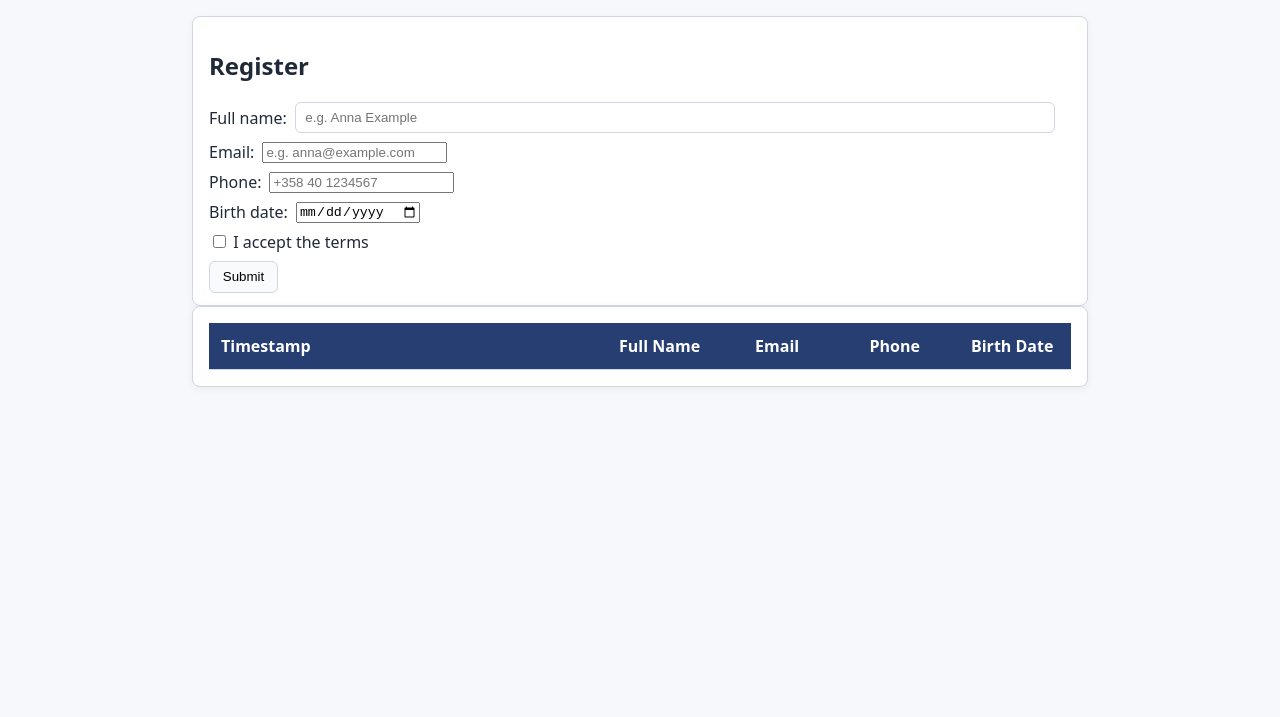
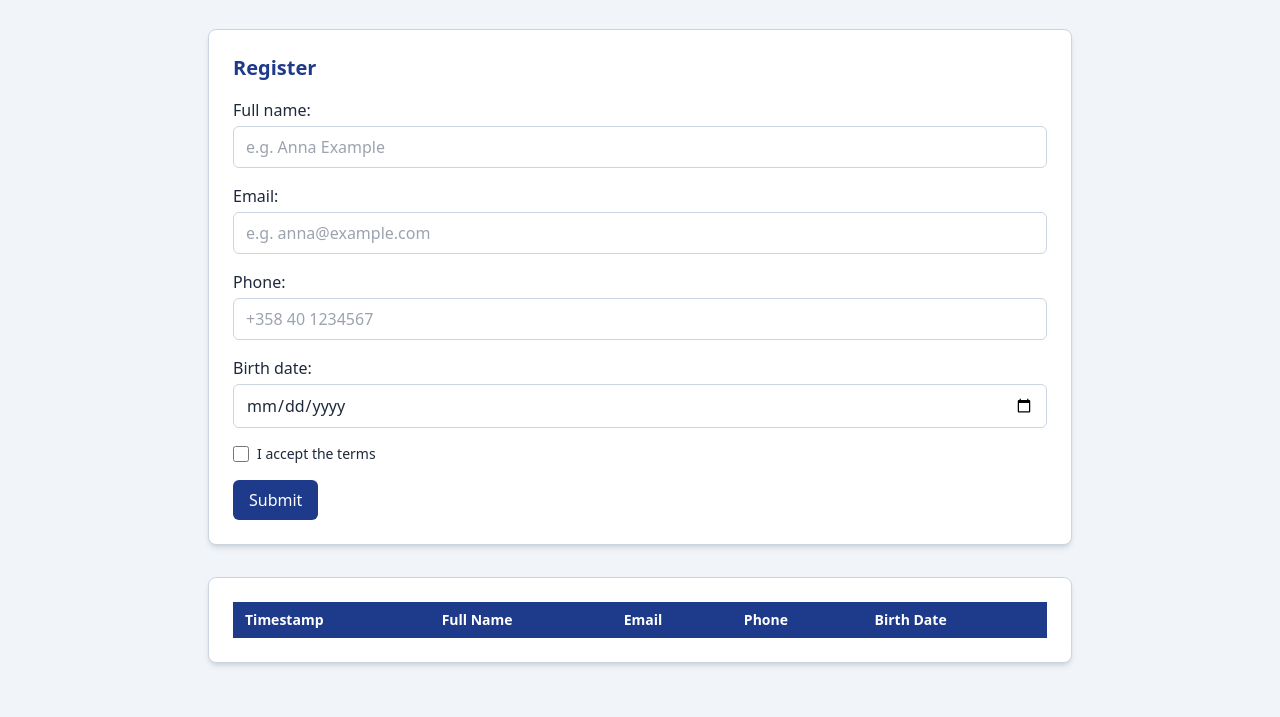
Before and after one commit to Dogsters03/Dogsters03.github.io, a plain HTML site: page index.html in a window 1280 px wide. Shown: the part 83-800 px from the top of the page. Drawn offline with nearby package versions, Linux system fonts and the light colour scheme.

Commit message:
Add files via upload

```diff
--- a/index.html
+++ b/index.html
@@ -3,71 +3,83 @@
 <head>
   <meta charset="UTF-8" />
   <title>Registration Form</title>
-  <link rel="stylesheet" href="style.css" />
+  <script src="https://cdn.tailwindcss.com"></script>
   <script defer src="index.js"></script>
 </head>
-<body>
+<body class="bg-slate-100 text-slate-800 font-sans">
   <!--
     Author: Mona Määttänen
-    Date: 2025-11-03
+    Date: 2025-11-12
   -->
-  <header class="site-header">
-    <h1>Registration Form</h1>
+
+  <!-- Header -->
+  <header class="bg-blue-900 text-white py-6 text-center">
+    <h1 class="text-2xl font-semibold">Registration Form</h1>
   </header>
 
-  <main class="content">
-    <section class="controls" aria-label="User Registration">
-      <h2>Register</h2>
-      <form id="registrationForm" novalidate>
+  <!-- Main -->
+  <main class="max-w-4xl mx-auto my-8 px-4">
+    <!-- Form Section -->
+    <section class="bg-white border border-slate-300 rounded-lg p-6 shadow-md mb-8" aria-label="User Registration">
+      <h2 class="text-xl font-semibold mb-4 text-blue-900">Register</h2>
+
+      <form id="registrationForm" novalidate class="space-y-4">
         <input type="hidden" id="timestamp" name="timestamp">
 
-        <div class="form-row">
-          <label for="fullName">Full name:</label>
-          <input type="text" id="fullName" name="fullName" placeholder="e.g. Anna Example">
-          <span class="error" id="nameError"></span>
+        <div>
+          <label for="fullName" class="block font-medium mb-1">Full name:</label>
+          <input type="text" id="fullName" name="fullName" placeholder="e.g. Anna Example"
+                 class="w-full border border-slate-300 rounded-md px-3 py-2 focus:outline-none focus:ring-2 focus:ring-blue-900">
+          <span id="nameError" class="text-red-600 text-sm mt-1 block"></span>
         </div>
 
-        <div class="form-row">
-          <label for="email">Email:</label>
-          <input type="email" id="email" name="email" placeholder="e.g. anna@example.com">
-          <span class="error" id="emailError"></span>
+        <div>
+          <label for="email" class="block font-medium mb-1">Email:</label>
+          <input type="email" id="email" name="email" placeholder="e.g. anna@example.com"
+                 class="w-full border border-slate-300 rounded-md px-3 py-2 focus:outline-none focus:ring-2 focus:ring-blue-900">
+          <span id="emailError" class="text-red-600 text-sm mt-1 block"></span>
         </div>
 
-        <div class="form-row">
-          <label for="phone">Phone:</label>
-          <input type="tel" id="phone" name="phone" placeholder="+358 40 1234567">
-          <span class="error" id="phoneError"></span>
+        <div>
+          <label for="phone" class="block font-medium mb-1">Phone:</label>
+          <input type="tel" id="phone" name="phone" placeholder="+358 40 1234567"
+                 class="w-full border border-slate-300 rounded-md px-3 py-2 focus:outline-none focus:ring-2 focus:ring-blue-900">
+          <span id="phoneError" class="text-red-600 text-sm mt-1 block"></span>
         </div>
 
-        <div class="form-row">
-          <label for="birthdate">Birth date:</label>
-          <input type="date" id="birthdate" name="birthdate">
-          <span class="error" id="birthError"></span>
+        <div>
+          <label for="birthdate" class="block font-medium mb-1">Birth date:</label>
+          <input type="date" id="birthdate" name="birthdate"
+                 class="w-full border border-slate-300 rounded-md px-3 py-2 focus:outline-none focus:ring-2 focus:ring-blue-900">
+          <span id="birthError" class="text-red-600 text-sm mt-1 block"></span>
         </div>
 
-        <div class="form-row">
-          <label>
-            <input type="checkbox" id="terms"> I accept the terms
-          </label>
-          <span class="error" id="termsError"></span>
+        <div class="flex items-center gap-2">
+          <input type="checkbox" id="terms" class="w-4 h-4 text-blue-900 border-slate-300 focus:ring-blue-900">
+          <label for="terms" class="text-sm">I accept the terms</label>
+          <span id="termsError" class="text-red-600 text-sm ml-2"></span>
         </div>
 
-        <button type="submit" class="btn">Submit</button>
+        <button type="submit"
+                class="bg-blue-900 text-white px-4 py-2 rounded-md hover:bg-blue-800 transition">
+          Submit
+        </button>
       </form>
     </section>
 
-    <div class="table-wrap">
-      <table id="dataTable" class="table">
+    <!-- Table Section -->
+    <div class="bg-white border border-slate-300 rounded-lg p-6 shadow-md overflow-x-auto">
+      <table id="dataTable" class="min-w-full text-sm border-collapse">
         <thead>
-          <tr>
-            <th>Timestamp</th>
-            <th>Full Name</th>
-            <th>Email</th>
-            <th>Phone</th>
-            <th>Birth Date</th>
+          <tr class="bg-blue-900 text-white">
+            <th class="text-left py-2 px-3">Timestamp</th>
+            <th class="text-left py-2 px-3">Full Name</th>
+            <th class="text-left py-2 px-3">Email</th>
+            <th class="text-left py-2 px-3">Phone</th>
+            <th class="text-left py-2 px-3">Birth Date</th>
           </tr>
         </thead>
-        <tbody></tbody>
+        <tbody class="divide-y divide-slate-200"></tbody>
       </table>
     </div>
   </main>
```
Also changed, not shown: inxex.js (added, +98 -0 lines), style.css (+14 -1 lines).
